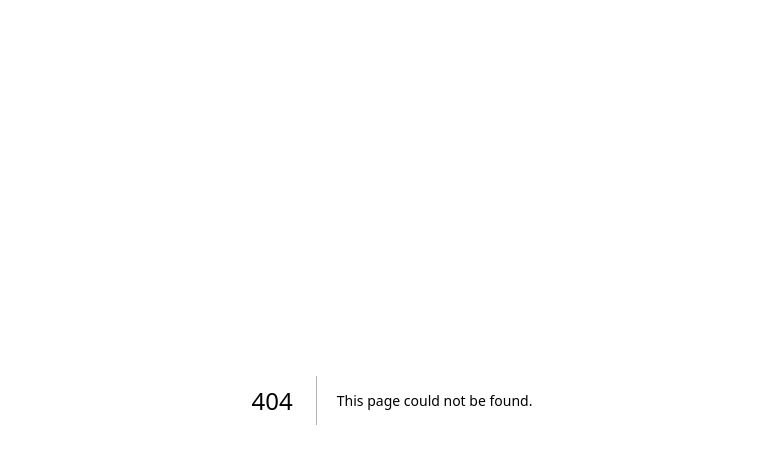
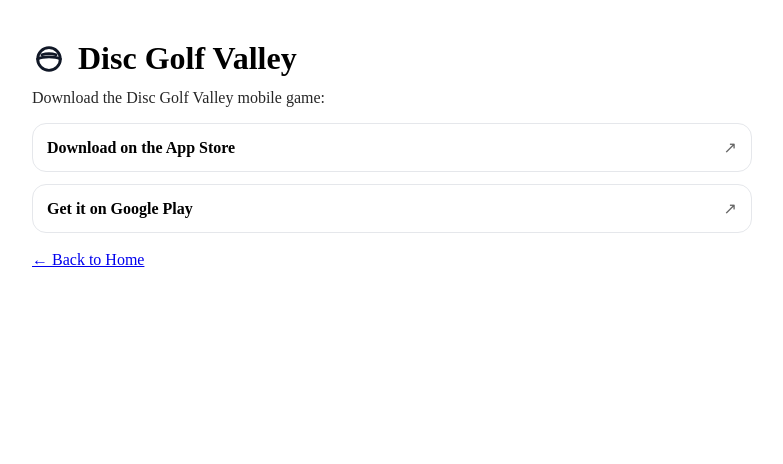
Before and after one commit to chadhagerty/inthepitts-discgolf-app, a Next.js app: page /dgv in a window 1280 px wide. Before the commit this address had no page. Shown: the top 464 px of the page, without its empty margins (248-1031 px from the left). Built offline with nearby package versions, Linux system fonts and the light colour scheme.

Commit message:
Add Disc Golf Valley download page

```diff
--- /dev/null
+++ b/app/dgv/page.js
@@ -0,0 +1,64 @@
+import Link from "next/link";
+
+export default function DgvPage() {
+  return (
+    <main style={{ padding: "2rem 1rem", maxWidth: 720, margin: "0 auto" }}>
+      <div style={{ display: "flex", gap: 12, alignItems: "center" }}>
+        <img src="/icons/discgolf.svg" alt="" width="34" height="34" style={{ display: "block" }} />
+        <h1 style={{ margin: 0 }}>Disc Golf Valley</h1>
+      </div>
+
+      <p style={{ marginTop: 12, opacity: 0.85 }}>
+        Download the Disc Golf Valley mobile game:
+      </p>
+
+      <div style={{ display: "grid", gap: 12, marginTop: 16 }}>
+        <a
+          href="https://apps.apple.com/us/app/disc-golf-valley/id1463950775"
+          target="_blank"
+          rel="noreferrer"
+          style={{
+            textDecoration: "none",
+            color: "inherit",
+            border: "1px solid #e5e7eb",
+            borderRadius: 14,
+            padding: 14,
+            background: "white",
+            display: "flex",
+            alignItems: "center",
+            justifyContent: "space-between",
+          }}
+        >
+          <span style={{ fontWeight: 700 }}>Download on the App Store</span>
+          <span style={{ opacity: 0.6 }}>↗</span>
+        </a>
+
+        <a
+          href="https://play.google.com/store/apps/details?id=com.spinapp.discgolf"
+          target="_blank"
+          rel="noreferrer"
+          style={{
+            textDecoration: "none",
+            color: "inherit",
+            border: "1px solid #e5e7eb",
+            borderRadius: 14,
+            padding: 14,
+            background: "white",
+            display: "flex",
+            alignItems: "center",
+            justifyContent: "space-between",
+          }}
+        >
+          <span style={{ fontWeight: 700 }}>Get it on Google Play</span>
+          <span style={{ opacity: 0.6 }}>↗</span>
+        </a>
+      </div>
+
+      <div style={{ marginTop: 18 }}>
+        <Link href="/" style={{ textDecoration: "underline" }}>
+          ← Back to Home
+        </Link>
+      </div>
+    </main>
+  );
+}
--- a/app/page.js
+++ b/app/page.js
@@ -11,7 +11,8 @@
     { type: "external", href: "https://www.facebook.com/share/1D8MpvLLtv/?mibextid=wwXIfr", icon: "/icons/facebook.svg", title: "Facebook", subtitle: "Updates + community" },
 
     // Disc Golf Valley: we can link to a small page later with App Store + Google Play buttons
-    { type: "external", href: "https://www.discgolfvalley.com/", icon: "/icons/discgolf.svg", title: "Disc Golf Valley", subtitle: "Mobile game" },
+    { type: "internal", href: "/dgv", icon: "/icons/discgolf.svg", title: "Disc Golf Valley", subtitle: "Get the app" },
+
   ];
 
   const Tile = ({ t }) => {
```
